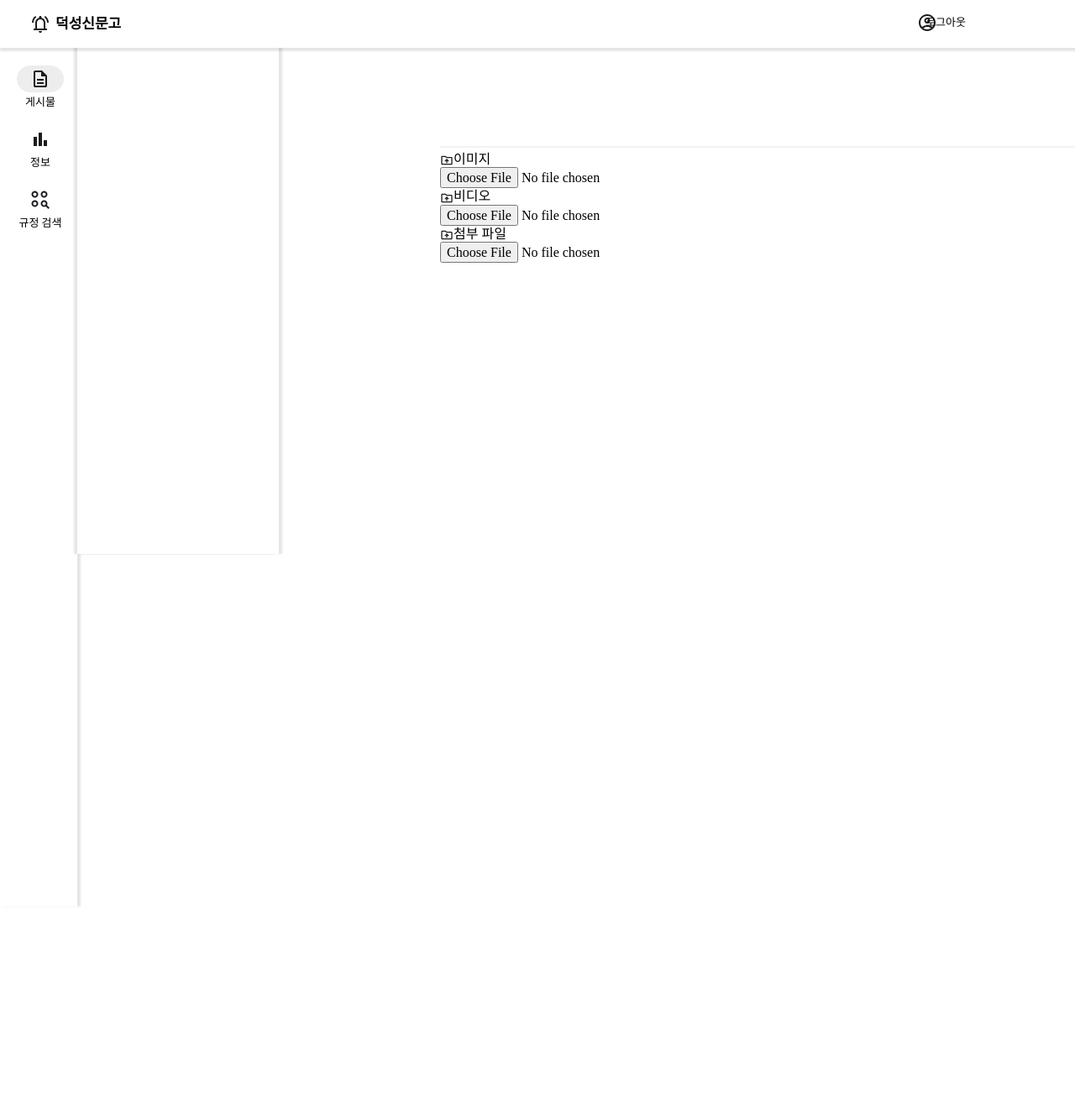
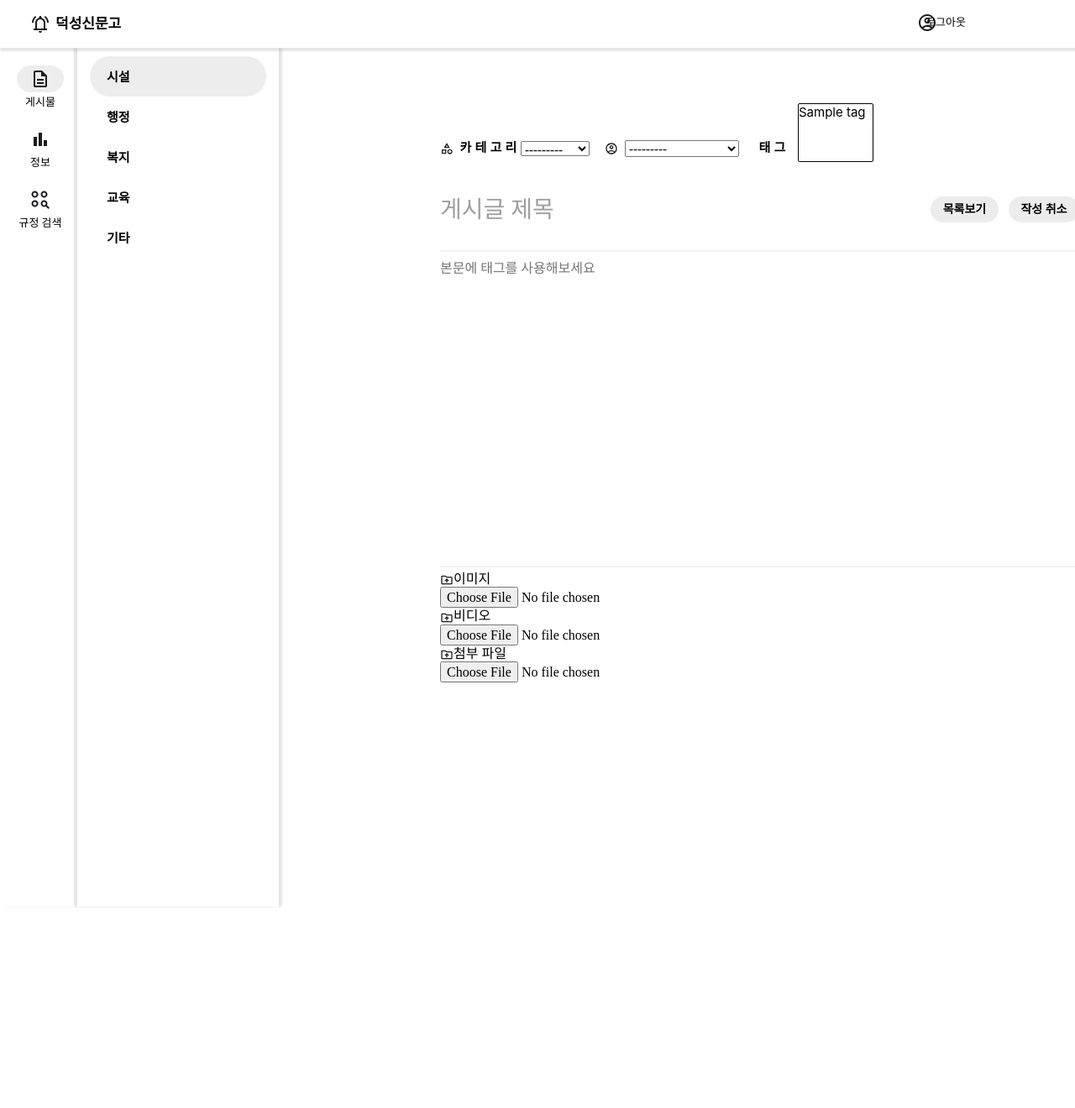
Before and after one commit to ds-report-project/ds-report-web, a Django app: page /post/create_post/ in a window 1280 px wide; the page is wider, and only the part inside the window is pictured. Shown: the top 1320 px of that part at 84% size. Before the commit the page ends 1080 px from the top of that part, so only its background shows below. Run offline with Django 4.2, Linux system fonts and the light colour scheme; a user stored in the database is signed in; tables that the repository leaves empty hold one stand-in row (values such as "Sample post"); some libraries are stand-ins or nearby versions; some web fonts are replaced.

Commit message:
[MOD] post 작성 스타일 깨짐 수정 #61

```diff
--- a/post/templates/post/post_form.html
+++ b/post/templates/post/post_form.html
@@ -95,23 +95,28 @@
 
     }
 
-    #category {
-      align-items: center;
+ #category {
       position: absolute;
+    display: flex;
+    flex-direction: row;
+    align-items: center;
+    padding: 0px;
+    gap: 4px;
+
+    width: 26px;
+    height: 18px;
     left: 524px;
-    top: 160px;
+    top: 168px;
     right: 1274px;
-    bottom: 884px;
-
-
-    gap: 4px;
-    color: #000;
+    bottom: 880px;
     font-family: Pretendard;
-    font-size: 15px;
     font-style: normal;
     font-weight: 600;
-    line-height: normal;
-    display: flex;
+    font-size: 15px;
+    line-height: 18px;
+    /* identical to box height */
+
+    color: #000000;
 
     }
     #category select{
@@ -186,7 +191,7 @@
 
   #tag select {
     position: absolute;
-    width: 81px;
+    width: 90px;
     height: 70px;
     top:-45px;
     left:50px;
@@ -201,7 +206,7 @@
     -moz-appearance: none;
     background: none;
     border: 1px solid #000;
-    padding: 45px;
+    padding: 0;
     cursor: pointer;
 }
 #tag{
@@ -445,13 +450,6 @@ input:-ms-input-placeholder {color:#888888;}
     text-decoration: none;
   }
 
-  body {
-    display: flex;
-    align-items: center;
-    justify-content: center;
-    height: 100vh;
-    margin: 0;
-  }
 
   </style>
   <link rel="stylesheet" href="{% static 'post/bootstrap/bootstrap.min.css' %}" media="screen">
@@ -482,7 +480,7 @@ input:-ms-input-placeholder {color:#888888;}
   <!-- 게시물 카테고리 사이드바 -->
   <div id="sidebar-container">
     <!-- 게시물 -->
-    <div id="sidebar-post" class="sidebar-content" style="position:absolute;top: 80px;">
+    <div id="sidebar-post" class="sidebar-content">
         {% include 'post/sidebar_post.html' %}
     </div>
 
@@ -559,7 +557,7 @@ input:-ms-input-placeholder {color:#888888;}
     </div>
 
     <hr id="Line32">
-    <p id="plus"><img src=".{% static 'post/attachment_btn.svg' %}">이미지{{ form.images }}
+    <p id="plus"><img src="{% static 'post/attachment_btn.svg' %}">이미지{{ form.images }}
     <br>
 
     <img src="{% static 'post/attachment_btn.svg' %}">비디오{{ form.video }}
--- a/post/templates/post/post_list.html
+++ b/post/templates/post/post_list.html
@@ -89,7 +89,7 @@
     <a class="btn btn-outline-primary btn-sm float-end" href="{% url 'post_resolved' %}" role="button" style="margin-left: 10px;">해결</a>
     <a class="btn btn-outline-danger btn-sm float-end" href="{% url 'post_unresolved' %}" role="button">미해결</a>
 
-    <h1>게시물
+    <h1>
         {% if category %}<span class="badge bg-secondary new-style" >{{ category }}</span> {% endif %}
         {% if tag %} <i class="fa fa-tags" style="font-size: 20px; margin-right: 5px;"></i><span class="badge bg-secondary new-style">{{ tag }}({{ tag.post_set.count}})</span> {% endif %}
     </h1>
--- a/static/post/js/script.js
+++ b/static/post/js/script.js
@@ -2,6 +2,7 @@
 document.addEventListener('DOMContentLoaded', function () {
     // 현재 URL 경로 가져오기
     var currentPath = window.location.href;
+    var currentPathPost = window.location.pathname;
     console.log(localStorage.getItem('is_clicked'));
     console.log(currentPath);
     document.getElementById('rectangle40').addEventListener('click', function() {
@@ -33,6 +34,15 @@ document.addEventListener('DOMContentLoaded', function () {
         document.getElementById('sidebar-search').classList.remove('active');
         localStorage.setItem('is_clicked', 'false');
     }
+    else if (currentPathPost ==='/post/') {
+        document.getElementById('rectangle32').style.backgroundColor = '#EDEDED';
+        document.getElementById('rectangle37').style.backgroundColor = '#FFFFFF';
+        document.getElementById('sidebar-post').classList.add('active');
+        document.getElementById('sidebar-info').classList.remove('active');
+        document.getElementById('sidebar-search').classList.remove('active');
+        localStorage.setItem('is_clicked', 'false');
+
+    }
     // 게시물 페이지
     else if (currentPath.includes('/post/')) {
         document.getElementById('rectangle32').style.backgroundColor = '#EDEDED';
@@ -41,6 +51,7 @@ document.addEventListener('DOMContentLoaded', function () {
         document.getElementById('sidebar-info').classList.remove('active');
         document.getElementById('sidebar-search').classList.remove('active');
         localStorage.setItem('is_clicked', 'false');
+
     }
     // 규정 검색 페이지
     else if (localStorage.getItem('is_clicked')) {
@@ -167,21 +178,6 @@ document.addEventListener('DOMContentLoaded', function() {
     var rectangle40 = document.getElementById('rectangle40');
     var actionKey = document.getElementById('action_key');
 
-    //
-    // rectangle32.addEventListener('click', function() {
-    //     toggleSidebarContent('post');
-    // });
-    //
-    // description.addEventListener('click', function() {
-    //     toggleSidebarContent('post');
-    // });
-    // rectangle37.addEventListener('click', function() {
-    //     toggleSidebarContent('info');
-    // });
-    //
-    // barChart.addEventListener('click', function() {
-    //     toggleSidebarContent('info');
-    // });
 
     rectangle40.addEventListener('click', function() {
         toggleSidebarContent('search');
```
